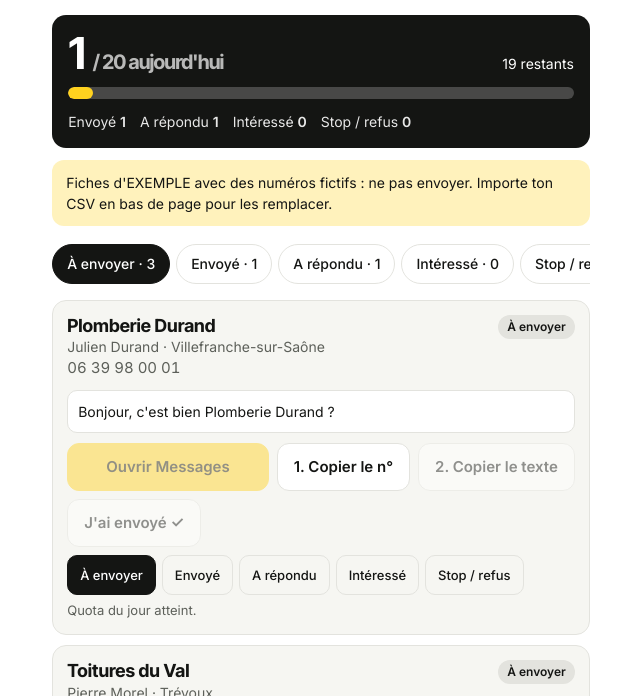
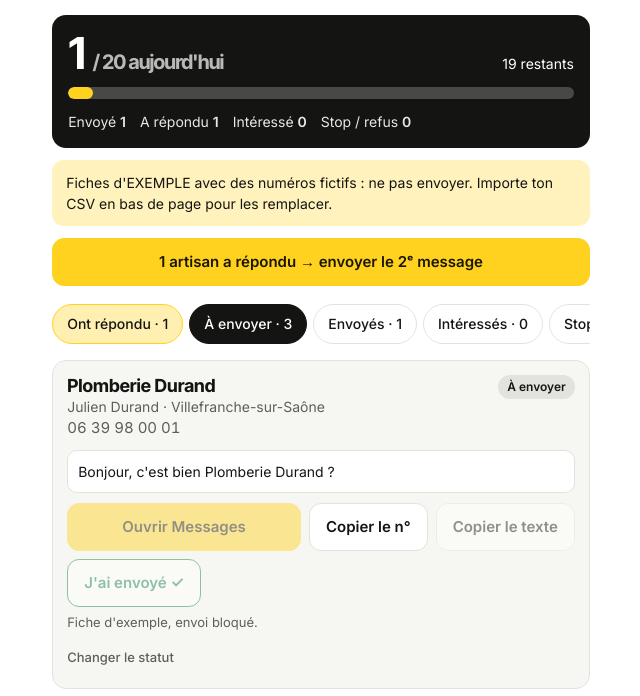
Before and after one commit to Akhiiro/carnet-sms, a plain HTML site: page index.html in a window 1280 px wide. Shown: the part 80-776 px from the top of the page, without its empty margins (319-959 px from the left). Drawn offline with Linux system fonts and the light colour scheme.

Commit message:
Parcours plus clair : onglet Ont répondu en tête, bouton Il a répondu, un seul 2e message
Co-Authored-By: Claude Opus 5.5 <noreply@anthropic.com>
Claude-Session: https://claude.ai/code/session_017hveX94kum8uunonrW5s6y

```diff
--- a/index.html
+++ b/index.html
@@ -59,6 +59,12 @@ label{display:block;font-size:14px;font-weight:500;margin:12px 0 4px}
 textarea,input[type=text],input[type=number]{width:100%;font:16px Inter,sans-serif;padding:10px;border-radius:10px;border:1px solid var(--line);background:var(--bg);color:var(--ink)}
 textarea{min-height:96px}
 .row{display:flex;gap:10px;flex-wrap:wrap;align-items:center;margin-top:10px}
+.btn.ok{border-color:var(--ok);color:var(--ok)}
+.tabs button.hot:not([aria-pressed=true]){border-color:var(--yel);background:color-mix(in srgb,var(--yel) 35%,var(--bg))}
+#alert .btn{width:100%}
+.acts+.acts{margin-top:8px}
+.more{margin-top:10px;border:0;padding:0}
+.more summary{font-size:13px;font-weight:500;color:var(--soft);min-height:32px}
 .empty{text-align:center;color:var(--soft);padding:30px 10px}
 </style>
 </head>
@@ -79,6 +85,7 @@ textarea{min-height:96px}
   </section>
   <div class="banner" id="demo" hidden>Fiches d'EXEMPLE avec des numéros fictifs : ne pas envoyer. Importe ton CSV en bas de page pour les remplacer.</div>
 
+  <div id="alert" style="margin-top:12px" hidden></div>
   <nav class="tabs" id="tabs" aria-label="Filtrer"></nav>
   <main id="list"></main>
 
@@ -88,10 +95,8 @@ textarea{min-height:96px}
     <textarea id="tpl1"></textarea>
     <div class="row"><button class="btn" data-preset="kube">Version Kube</button><button class="btn" data-preset="conforme">Version signée + stop</button></div>
     <p class="note">La loi demande en principe l'expéditeur et un moyen de refuser dans chaque SMS de prospection. À toi de choisir la version.</p>
-    <label for="tpl2">2ᵉ message, réponse « oui c'est bien ça »</label>
+    <label for="tpl2">2ᵉ message, quand il a répondu</label>
     <textarea id="tpl2"></textarea>
-    <label for="tpl3">2ᵉ message, réponse « c'est à quel sujet ? »</label>
-    <textarea id="tpl3"></textarea>
     <div class="row">
       <div style="flex:1 1 160px"><label for="agence">Nom de l'agence</label><input type="text" id="agence"></div>
       <div style="flex:0 1 120px"><label for="quota">Quota / jour</label><input type="number" id="quota" min="1" max="50"></div>
@@ -106,9 +111,10 @@ textarea{min-height:96px}
 
 <script>
 {
-const S={rows:[],filter:"envoyer",set:{tpl1:"Bonjour, c'est bien {entreprise} ?",tpl2:"Merci ! Je suis Mathis, j'installe chez les artisans du coin un assistant qui décroche quand vous êtes sur un chantier : il prend la demande, cale le RDV et vous envoie un SMS récap. Plus d'appel perdu. Ça vaut 10 min au téléphone cette semaine ?",tpl3:"Je suis Mathis, je suis basé à Villefranche. J'aide les artisans à ne plus perdre de clients quand ils ne peuvent pas décrocher : un assistant répond à votre place, note la demande et cale le RDV. Je peux vous appeler 10 min pour vous montrer ?",tplv:2,agence:"[agence]",quota:20},demo:true,col:null,setRef:null,ios:!/Android/i.test(navigator.userAgent)};
-const DEF={tpl2:S.set.tpl2,tpl3:S.set.tpl3};
+const S={rows:[],filter:"envoyer",set:{tpl1:"Bonjour, c'est bien {entreprise} ?",tpl2:"Bonjour, c'est Mathis, je suis de Villefranche. Je travaille avec des artisans du coin qui en ont marre de passer leurs soirées sur les devis, les relances et les appels qu'ils n'ont pas pu prendre. Je ne vends pas un logiciel de plus. L'idée, c'est de regarder ensemble les tâches que vous refaites toutes les semaines, et de voir si on peut construire une solution qui colle à votre façon de travailler. Si gagner quelques heures par semaine vous parle, ça vaut 10 minutes au téléphone ?",tplv:3,agence:"[agence]",quota:20},demo:true,col:null,setRef:null,ios:!/Android/i.test(navigator.userAgent)};
+const DEF={tpl2:S.set.tpl2};
 const STATUS=[["envoyer","À envoyer"],["envoye","Envoyé"],["repondu","A répondu"],["interesse","Intéressé"],["stop","Stop / refus"]];
+const TABS=[["repondu","Ont répondu"],["envoyer","À envoyer"],["envoye","Envoyés"],["interesse","Intéressés"],["stop","Stop"]];
 const DEMO=[["Plomberie Durand","Villefranche-sur-Saône","Julien","Durand","0639980001"],["Chauffage Bernard SARL","Anse","Sophie","Bernard","0639980002"],["Élec Saône Services","Belleville-en-Beaujolais","Karim","Haddad","0639980003"],["Toitures du Val","Trévoux","Pierre","Morel","0639980004"],["Thermique Lyon Nord","Neuville-sur-Saône","Claire","Fontaine","0639980005"]].map((r,i)=>({id:"demo"+i,ent:r[0],ville:r[1],prenom:r[2],nom:r[3],tel:r[4],status:i==1?"envoye":i==2?"repondu":"envoyer",sentAt:i==1?Date.now():null}));
 const $=id=>document.getElementById(id);
 const esc=s=>String(s??"").replace(/[&<>"']/g,c=>({"&":"&amp;","<":"&lt;",">":"&gt;",'"':"&quot;","'":"&#39;"}[c]));
@@ -124,28 +130,35 @@ function render(){
   $("fill").style.width=Math.min(100,n/q*100)+"%";
   $("left").textContent=n>=q?"Quota atteint, reprends demain":(q-n)+" restants";
   const c=k=>S.rows.filter(r=>r.status==k).length;
+  const todo=S.rows.filter(r=>r.status=="repondu"&&!r.secondAt).length;
+  if(!S.demo&&!S.picked){S.picked=1;if(todo)S.filter="repondu"}
   $("tally").innerHTML=STATUS.slice(1).map(([k,l])=>"<span>"+l+" <b>"+c(k)+"</b></span>").join("");
-  $("tabs").innerHTML=STATUS.map(([k,l])=>'<button data-f="'+k+'" aria-pressed="'+(S.filter==k)+'">'+l+" · "+c(k)+"</button>").join("");
+  $("tabs").innerHTML=TABS.map(([k,l])=>'<button data-f="'+k+'" aria-pressed="'+(S.filter==k)+'"'+(k=="repondu"&&todo?' class="hot"':"")+'>'+l+" · "+c(k)+"</button>").join("");
   $("demo").hidden=!S.demo;
-  const rows=S.rows.filter(r=>r.status==S.filter);
+  $("alert").hidden=!todo||S.filter=="repondu";
+  $("alert").innerHTML=todo?'<button class="btn go" data-f="repondu">'+todo+(todo>1?" artisans ont répondu":" artisan a répondu")+" → envoyer le 2ᵉ message</button>":"";
+  const rows=S.rows.filter(r=>r.status==S.filter).sort((a,b)=>S.filter=="repondu"?((a.secondAt?1:0)-(b.secondAt?1:0)):0);
   if(!rows.length){$("list").innerHTML='<p class="empty">'+(S.rows.length?"Aucune fiche dans cet onglet.":"Aucune fiche. Importe ton CSV en bas de page.")+"</p>";return}
   const full=n>=q;
   $("list").innerHTML=rows.map(r=>{
-    const second=r.status=="repondu"||r.status=="interesse";
-    const body=fill(second?S.set.tpl2:S.set.tpl1,r);
-    const lab=STATUS.find(s=>s[0]==r.status)[1];
-    const lock=(r.status=="envoyer"&&full)||String(r.id).startsWith("demo");
-    const dis=lock?' aria-disabled="true"':"";
-    const main=r.status=="stop"?"":'<a class="btn go" target="_top" href="'+esc(smsHref(r.tel,body))+'"'+dis+">"+(second?"Ouvrir « oui c'est moi »":"Ouvrir Messages")+"</a>"+
-      '<button class="btn" data-copy="tel" data-id="'+esc(r.id)+'">1. Copier le n°</button><button class="btn" data-copy="msg" data-id="'+esc(r.id)+'"'+dis+'>2. Copier '+(second?"« oui c'est moi »":"le texte")+'</button>'+
-      (second?'<button class="btn" data-copy="msg3" data-id="'+esc(r.id)+'">2. Copier « quel sujet ? »</button><a class="btn" target="_top" href="'+esc(smsHref(r.tel,fill(S.set.tpl3,r)))+'">Ouvrir « quel sujet ? »</a>':"")+
-      (r.status=="envoyer"?'<button class="btn" data-sent="'+esc(r.id)+'"'+dis+'>J\'ai envoyé ✓</button>':"");
-    const call=r.status=="interesse"||r.status=="repondu"?'<a class="btn" target="_top" href="tel:'+esc(r.tel)+'">Appeler</a>':"";
-    return '<article class="card"><div class="top"><div><div class="co">'+esc(r.ent)+'</div><div class="who">'+esc([r.prenom,r.nom].filter(Boolean).join(" "))+(r.ville?" · "+esc(r.ville):"")+'</div><div class="num">'+esc(fmt(r.tel))+'</div></div><span class="pill '+r.status+'">'+lab+"</span></div>"+
-      (r.status=="stop"?'<p class="note">Ne plus jamais recontacter.</p>':'<div class="msg">'+esc(body)+"</div>")+
-      '<div class="acts">'+main+call+"</div>"+
-      '<div class="st">'+STATUS.map(([k,l])=>'<button data-id="'+esc(r.id)+'" data-s="'+k+'" aria-pressed="'+(r.status==k)+'">'+l+"</button>").join("")+"</div>"+
-      (lock?'<p class="note">Quota du jour atteint.</p>':"")+"</article>"}).join("");
+    const id=esc(r.id),demo=String(r.id).startsWith("demo");
+    const lab=r.status=="repondu"&&r.secondAt?"2ᵉ envoyé":STATUS.find(s=>s[0]==r.status)[1];
+    let body="",acts="";
+    const sendKit=(tpl,lock)=>{const t=fill(tpl,r),d=lock?' aria-disabled="true"':"";
+      return '<div class="msg">'+esc(t)+'</div><div class="acts"><a class="btn go" target="_top" href="'+esc(smsHref(r.tel,t))+'"'+d+'>Ouvrir Messages</a><button class="btn" data-copy="tel" data-id="'+id+'">Copier le n°</button><button class="btn" data-copy="'+(tpl==S.set.tpl2?"msg2":"msg1")+'" data-id="'+id+'"'+d+'>Copier le texte</button></div>'};
+    if(r.status=="envoyer"){const lock=full||demo;
+      body=sendKit(S.set.tpl1,lock)+'<div class="acts"><button class="btn ok" data-to="envoye" data-id="'+id+'"'+(lock?' aria-disabled="true"':"")+'>J\'ai envoyé ✓</button></div>'+(demo?'<p class="note">Fiche d\'exemple, envoi bloqué.</p>':full?'<p class="note">Quota du jour atteint.</p>':"")}
+    else if(r.status=="envoye"){
+      body='<div class="acts"><button class="btn go" data-to="repondu" data-id="'+id+'">Il a répondu → 2ᵉ message</button><button class="btn" data-to="stop" data-id="'+id+'">Stop / refus</button></div>'}
+    else if(r.status=="repondu"&&!r.secondAt){
+      body=sendKit(S.set.tpl2,demo)+'<div class="acts"><button class="btn ok" data-second="'+id+'">2ᵉ message envoyé ✓</button><button class="btn" data-to="stop" data-id="'+id+'">Stop / refus</button></div>'}
+    else if(r.status=="repondu"){
+      body='<p class="note">2ᵉ message envoyé. S\'il répond oui, appelle-le tout de suite.</p><div class="acts"><button class="btn go" data-to="interesse" data-id="'+id+'">Intéressé → appeler</button><a class="btn" target="_top" href="tel:'+esc(r.tel)+'">Appeler</a><button class="btn" data-to="stop" data-id="'+id+'">Stop / refus</button></div>'}
+    else if(r.status=="interesse"){
+      body='<div class="acts"><a class="btn go" target="_top" href="tel:'+esc(r.tel)+'">Appeler '+esc(fmt(r.tel))+'</a><button class="btn" data-copy="tel" data-id="'+id+'">Copier le n°</button></div>'}
+    else body='<p class="note">Ne plus jamais recontacter.</p>';
+    return '<article class="card"><div class="top"><div><div class="co">'+esc(r.ent)+'</div><div class="who">'+esc([r.prenom,r.nom].filter(Boolean).join(" "))+(r.ville?" · "+esc(r.ville):"")+'</div><div class="num">'+esc(fmt(r.tel))+'</div></div><span class="pill '+r.status+'">'+lab+"</span></div>"+body+
+      '<details class="more"><summary>Changer le statut</summary><div class="st">'+STATUS.map(([k,l])=>'<button data-id="'+id+'" data-s="'+k+'" aria-pressed="'+(r.status==k)+'">'+l+"</button>").join("")+"</div></details></article>"}).join("");
 }
 
 async function save(r,patch){
@@ -158,10 +171,10 @@ function localSave(){try{localStorage.setItem("carnet-sms",JSON.stringify({rows:
 document.addEventListener("click",e=>{
   const f=e.target.closest("[data-f]");if(f){S.filter=f.dataset.f;render();return}
   const s=e.target.closest("[data-s]");if(s){const r=S.rows.find(x=>x.id==s.dataset.id);if(r&&r.status!=s.dataset.s){const p={status:s.dataset.s};if(p.status=="envoye"&&!r.sentAt)p.sentAt=Date.now();save(r,p)}return}
-  const a=e.target.closest("[data-sent]");if(a){const r=S.rows.find(x=>x.id==a.dataset.sent);if(r&&r.status=="envoyer")save(r,{status:"envoye",sentAt:Date.now()});return}
+  const t=e.target.closest("[data-to]");if(t){const r=S.rows.find(x=>x.id==t.dataset.id);if(!r)return;const p={status:t.dataset.to};if(p.status=="envoye"&&!r.sentAt)p.sentAt=Date.now();if(p.status=="repondu")S.filter="repondu";save(r,p);return}
+  const g=e.target.closest("[data-second]");if(g){const r=S.rows.find(x=>x.id==g.dataset.second);if(r)save(r,{secondAt:Date.now()});return}
   const c=e.target.closest("[data-copy]");if(c){const r=S.rows.find(x=>x.id==c.dataset.id);if(!r)return;
-    const second=r.status=="repondu"||r.status=="interesse";
-    const txt=c.dataset.copy=="tel"?r.tel:c.dataset.copy=="msg3"?fill(S.set.tpl3,r):fill(second?S.set.tpl2:S.set.tpl1,r);copy(txt,c);return}
+    const txt=c.dataset.copy=="tel"?r.tel:fill(c.dataset.copy=="msg2"?S.set.tpl2:S.set.tpl1,r);copy(txt,c);return}
   const p=e.target.closest("[data-preset]");if(p){$("tpl1").value=PRESETS[p.dataset.preset];return}
 });
 const PRESETS={kube:"Bonjour, c'est bien {entreprise} ?",conforme:"Bonjour, c'est bien {entreprise} ? Mathis, de {agence}. Répondez stop si vous ne voulez plus de message."};
@@ -172,10 +185,10 @@ async function copy(txt,btn){
   btn.textContent=ok?"Copié ✓":"Copie impossible";setTimeout(()=>{btn.textContent=old},1500);
 }
 
-function loadSettingsUI(){$("tpl1").value=S.set.tpl1;$("tpl2").value=S.set.tpl2;$("tpl3").value=S.set.tpl3||"";$("agence").value=S.set.agence;$("quota").value=S.set.quota;$("ios").checked=S.ios}
+function loadSettingsUI(){$("tpl1").value=S.set.tpl1;$("tpl2").value=S.set.tpl2;$("agence").value=S.set.agence;$("quota").value=S.set.quota;$("ios").checked=S.ios}
 $("ios").addEventListener("change",e=>{S.ios=e.target.checked;try{localStorage.setItem("carnet-ios",S.ios?"1":"0")}catch(_){}render()});
 $("save").addEventListener("click",async()=>{
-  S.set={tpl1:$("tpl1").value,tpl2:$("tpl2").value,tpl3:$("tpl3").value,tplv:2,agence:$("agence").value.trim(),quota:Math.max(1,Math.min(50,+$("quota").value||20))};
+  S.set={tpl1:$("tpl1").value,tpl2:$("tpl2").value,tplv:3,agence:$("agence").value.trim(),quota:Math.max(1,Math.min(50,+$("quota").value||20))};
   render();$("saved").textContent="Enregistré.";
   try{ if(S.setRef) await S.setRef.set(S.set); else localSave(); }catch(e){$("saved").textContent="Non enregistré, réessaie."}
 });
@@ -215,7 +228,7 @@ $("csv").addEventListener("change",async e=>{
   S.filter="envoyer";render();
 });
 
-function mig(x){if(x.tplv!==2){x.tpl2=DEF.tpl2;x.tpl3=DEF.tpl3;x.tplv=2}return x}
+function mig(x){if(x.tplv!==3){x.tpl2=DEF.tpl2;delete x.tpl3;x.tplv=3}return x}
 function importHash(){
   const m=location.hash.match(/^#import=([A-Za-z0-9_-]+)$/);if(!m)return;
   try{history.replaceState(null,"",location.pathname)}catch(e){}
```
